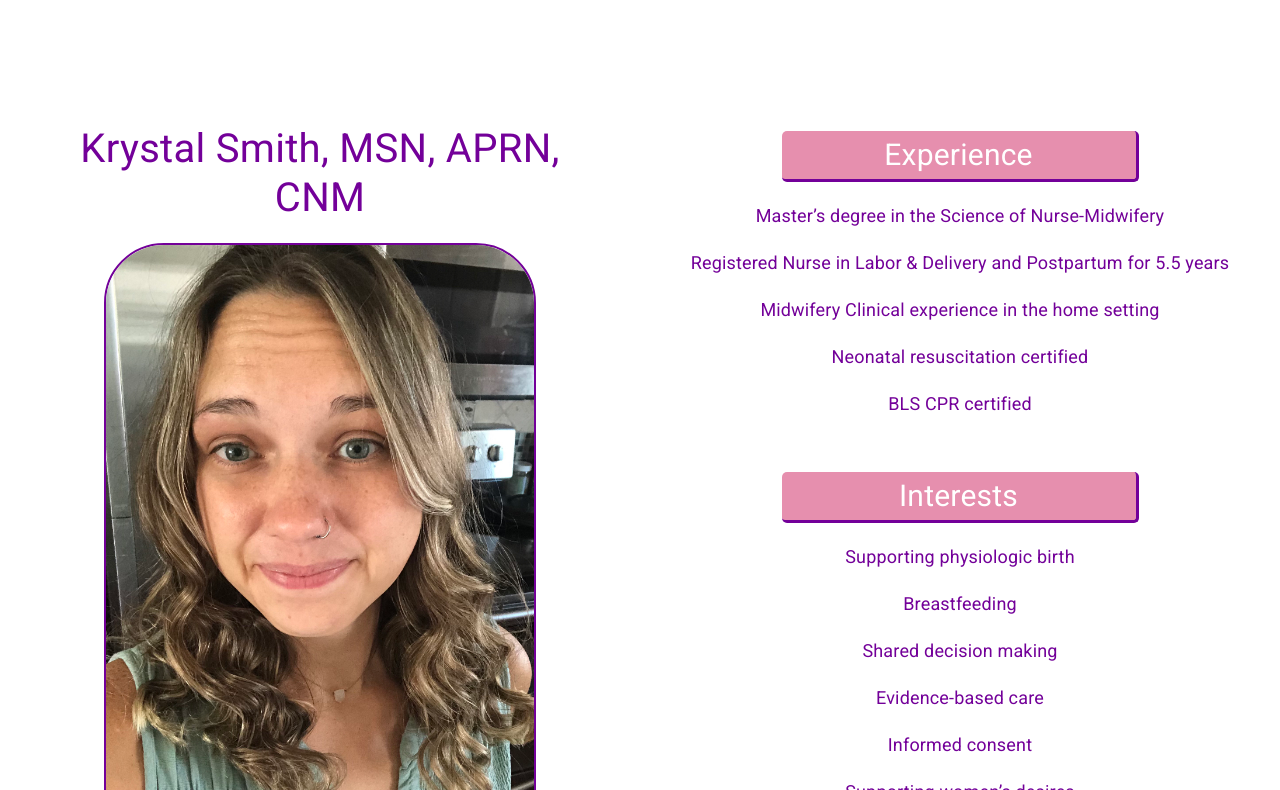
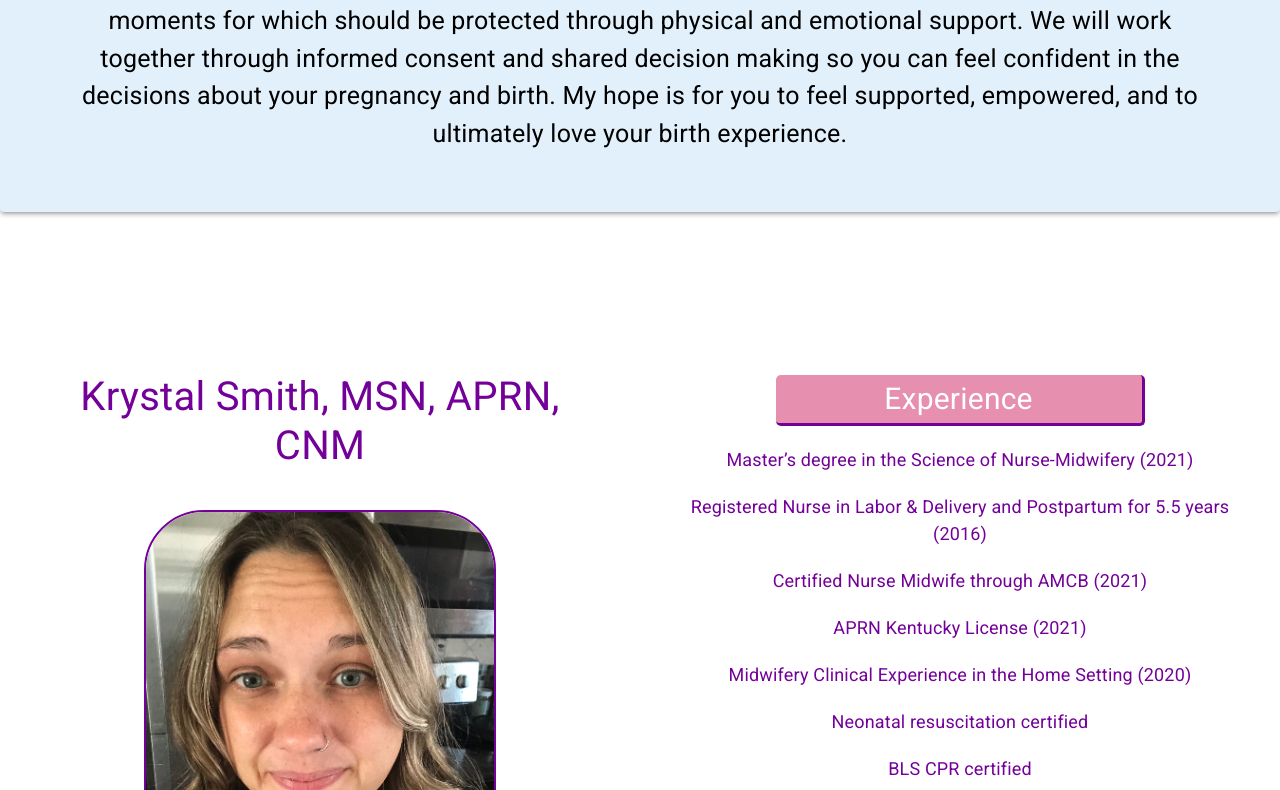
Before and after one commit to magire01/loveyourbirth, a React (Create React App) app: page / in a window 1280 px wide. Shown: the part 1350-2140 px from the top of the page. Built offline with nearby package versions, Linux system fonts and the light colour scheme.

Commit message:
Styling changes to picture and added quote and service items

```diff
--- a/src/App.js
+++ b/src/App.js
@@ -14,7 +14,6 @@ import Services from './components/Services';
 import Contact from './components/Contact';
 import ContactForm from './components/ContactForm';
 import MessageForm from './components/MessageForm';
-
 
 const App = () => {
   //Scroll Nav
--- a/src/components/About.js
+++ b/src/components/About.js
@@ -33,9 +33,9 @@ const About = () => {
             width: "60%"
         },
         picture: {
-            width: "80%",
+            width: (!isDesktop) ? "80%" : "65%",
             height: "auto",
-            marginTop: (!isDesktop) ? 20 : 20,
+            marginTop: (!isDesktop) ? 20 : 40,
             borderRadius: 60,
             border: "2px solid #730099"
         },
@@ -48,7 +48,8 @@ const About = () => {
             color: "#730099"
         },
         section: {
-            marginTop: "0%"
+            marginTop: 0,
+            height: (!isDesktop) ? "auto" : 400
         },
         card: {
             padding: 20,
@@ -59,7 +60,7 @@ const About = () => {
             borderRadius: 20
         },
         card2: {
-            padding: 10,
+            paddingTop: 40,
             margin: 15
         },
         cardMessage: {
@@ -95,9 +96,11 @@ const About = () => {
             <Grid item md="6" xs="12" style={style.section}>
                 <div style={style.card2}>
                     <Typography variant="h6" style={style.font3}>Experience</Typography>
-                    <Typography style={style.font2}>Master’s degree in the Science of Nurse-Midwifery</Typography>
-                    <Typography style={style.font2}>Registered Nurse in Labor &amp; Delivery and Postpartum for 5.5 years</Typography>
-                    <Typography style={style.font2}>Midwifery Clinical experience in the home setting</Typography>
+                    <Typography style={style.font2}>Master’s degree in the Science of Nurse-Midwifery (2021)</Typography>
+                    <Typography style={style.font2}>Registered Nurse in Labor &amp; Delivery and Postpartum for 5.5 years (2016)</Typography>
+                    <Typography style={style.font2}>Certified Nurse Midwife through AMCB (2021)</Typography>
+                    <Typography style={style.font2}>APRN Kentucky License (2021)</Typography>
+                    <Typography style={style.font2}>Midwifery Clinical Experience in the Home Setting (2020)</Typography>
                     <Typography style={style.font2}>Neonatal resuscitation certified</Typography>
                     <Typography style={style.font2}>BLS CPR certified</Typography>
                 </div>
--- a/src/components/ContactForm.js
+++ b/src/components/ContactForm.js
@@ -1,5 +1,5 @@
 import React, { useState, useEffect } from "react";
-import { Grid, Button, Typography, IconButton, Card, LinearProgress } from "@material-ui/core";
+import { Grid, Button, Typography, IconButton, LinearProgress } from "@material-ui/core";
 import ArrowBackIcon from '@material-ui/icons/ArrowBack';
 import ArrowForwardIcon from '@material-ui/icons/ArrowForward';
 import QuestionData from "../utilities/questions.json";
@@ -23,10 +23,6 @@ const ContactForm = () => {
     //progress bar
     const point = 100/QuestionData.data.length
     const [progress, setProgress] = useState(point)
-    // useEffect(() => {
-    //     const point = 100/QuestionData.data.length
-    //     setProgress(progress + point)
-    // }, [questionNum])
 
     const nextQuestion = (e) => {
         e.preventDefault();
--- a/src/components/Home.js
+++ b/src/components/Home.js
@@ -41,10 +41,13 @@ const Home = () => {
         <Grid container direction="row">
             <Grid item md="12" xs="12">
                 <Paper style={style.card} elevation="3">
-                    <Typography style={style.font}>My mission is to support physiologic pregnancy and birth by providing safe and evidence-based midwifery care in the home setting. Pregnancy and birth bring forth sacred and beautiful physiologic moments for which should be protected through physical and emotional support. We will work together through informed consent and shared decision making so you can feel confident in the decisions about your pregnancy and birth. My hope is for you to feel supported, empowered, and to ultimately love your birth experience.</Typography>
+                     <Typography style={style.font}>“You are a midwife, assisting at someone else’s birth. Do good without show or fuss. Facilitate what is happening rather than what you think ought to be happening. If you must take the lead, lead so that the mother is helped, yet still free and in charge. When the baby is born, the mother will rightly say, “We did it ourselves!”</Typography>
+                    <Typography style={style.font}>-Tao Te Ching</Typography>
                     <CardMedia>
                         <img src={MidwifePic} style={style.picture2}/>
                     </CardMedia>
+                    <Typography style={style.font}>My mission is to support physiologic pregnancy and birth by providing safe and evidence-based midwifery care in the home setting. Pregnancy and birth bring forth sacred and beautiful physiologic moments for which should be protected through physical and emotional support. We will work together through informed consent and shared decision making so you can feel confident in the decisions about your pregnancy and birth. My hope is for you to feel supported, empowered, and to ultimately love your birth experience.</Typography>
+
                 </Paper>
             </Grid>
         </Grid>
```
Also changed, not shown: 19 other files (tests, documents, lock files or other folders).
